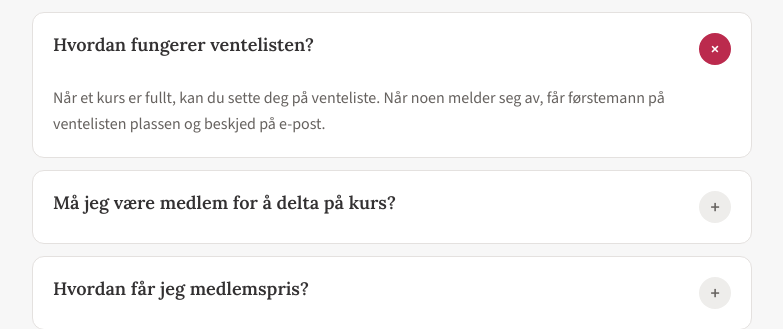
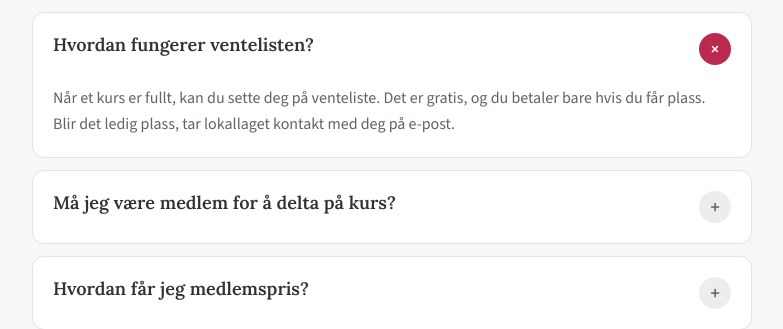
Before and after one commit to lwkyabdi/SETGruppe28, a web app: page /faq.html in a window 1280 px wide, after a click on "Hvordan fungerer ventelisten?". Shown: the part 486-815 px from the top of the page, without its empty margins (248-1031 px from the left). Run offline with its HTML, style and script files only (its server is not run), Linux system fonts and the light colour scheme; data that the repository does not hold is empty.

Commit message:
siste endret

```diff
--- a/src/main/resources/public/faq.html
+++ b/src/main/resources/public/faq.html
@@ -106,7 +106,7 @@
       </details>
       <details>
         <summary>Hvordan fungerer ventelisten?</summary>
-        <p>Når et kurs er fullt, kan du sette deg på venteliste. Når noen melder seg av, får førstemann på ventelisten plassen og beskjed på e-post.</p>
+        <p>Når et kurs er fullt, kan du sette deg på venteliste. Det er gratis, og du betaler bare hvis du får plass. Blir det ledig plass, tar lokallaget kontakt med deg på e-post.</p>
       </details>
       <details>
         <summary>Må jeg være medlem for å delta på kurs?</summary>
--- a/src/main/resources/public/kurs-detalj.html
+++ b/src/main/resources/public/kurs-detalj.html
@@ -203,7 +203,7 @@
         <h2 id="venteliste-tittel">Slik fungerer ventelisten</h2>
         <ol>
           <li>Du setter deg på ventelisten. Det er gratis.</li>
-          <li>Når noen melder seg av, får førstemann på ventelisten plassen og beskjed på e-post.</li>
+          <li>Blir det ledig plass, tar lokallaget kontakt med deg på e-post.</li>
           <li>Du betaler bare hvis du får plass.</li>
         </ol>
       </section>
--- a/src/main/resources/public/script.js
+++ b/src/main/resources/public/script.js
@@ -325,7 +325,7 @@ async function visPameldingsskjema() {
   if (erVenteliste) {
     document.getElementById("pamelding-tittel").textContent = "Sett deg på venteliste";
     document.getElementById("pamelding-ingress").textContent =
-      "Kurset er fullt. Fyll ut skjemaet for å stå på ventelisten. Når noen melder seg av, får førstemann på ventelisten plassen og beskjed på e-post.";
+      "Kurset er fullt. Fyll ut skjemaet for å stå på ventelisten. Blir det ledig plass, tar lokallaget kontakt med deg på e-post.";
     document.getElementById("venteliste-pris").hidden = false;
     document.title = "Venteliste: " + kurs.tittel + " – Østfold Husflidslag";
   }
@@ -506,7 +506,7 @@ if (pameldt) {
       document.getElementById("pameldt-tittel").textContent = "Du står på venteliste";
       document.getElementById("pameldt-melding").textContent =
         "Kurset " + kvittering.kursTittel + " er fullt. Du står på ventelisten (referanse " + kvittering.referanse +
-        "). Når noen melder seg av, får førstemann på ventelisten plassen og beskjed på e-post. Du er registrert";
+        "). Blir det ledig plass, tar lokallaget kontakt med deg på e-post. Du er registrert";
       document.title = "Du står på venteliste – Østfold Husflidslag";
     }
 
```
